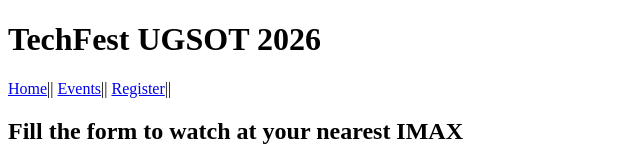
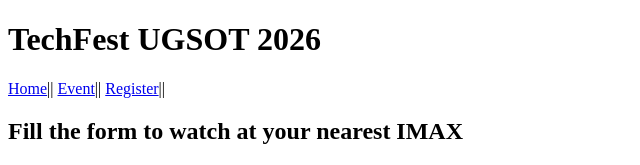
Before and after one commit to dheerajkumar52250-coder/Tech-Fest-, a plain HTML site: page register.html in a window 1280 px wide. Shown: the top 165 px of the page, 0-640 px from the left. Drawn offline with Linux system fonts and the light colour scheme.

Commit message:
Fix link to event page in register.html

```diff
--- a/register.html
+++ b/register.html
@@ -12,7 +12,7 @@
         <h1>TechFest UGSOT 2026</h1>
         <nav>
             <a href="index.html">Home</a>||
-            <a href="events.html">Events</a>||
+            <a href="event.html">Event</a>||
             <a href="register.html">Register</a>||
         </nav>
     </header>
```
